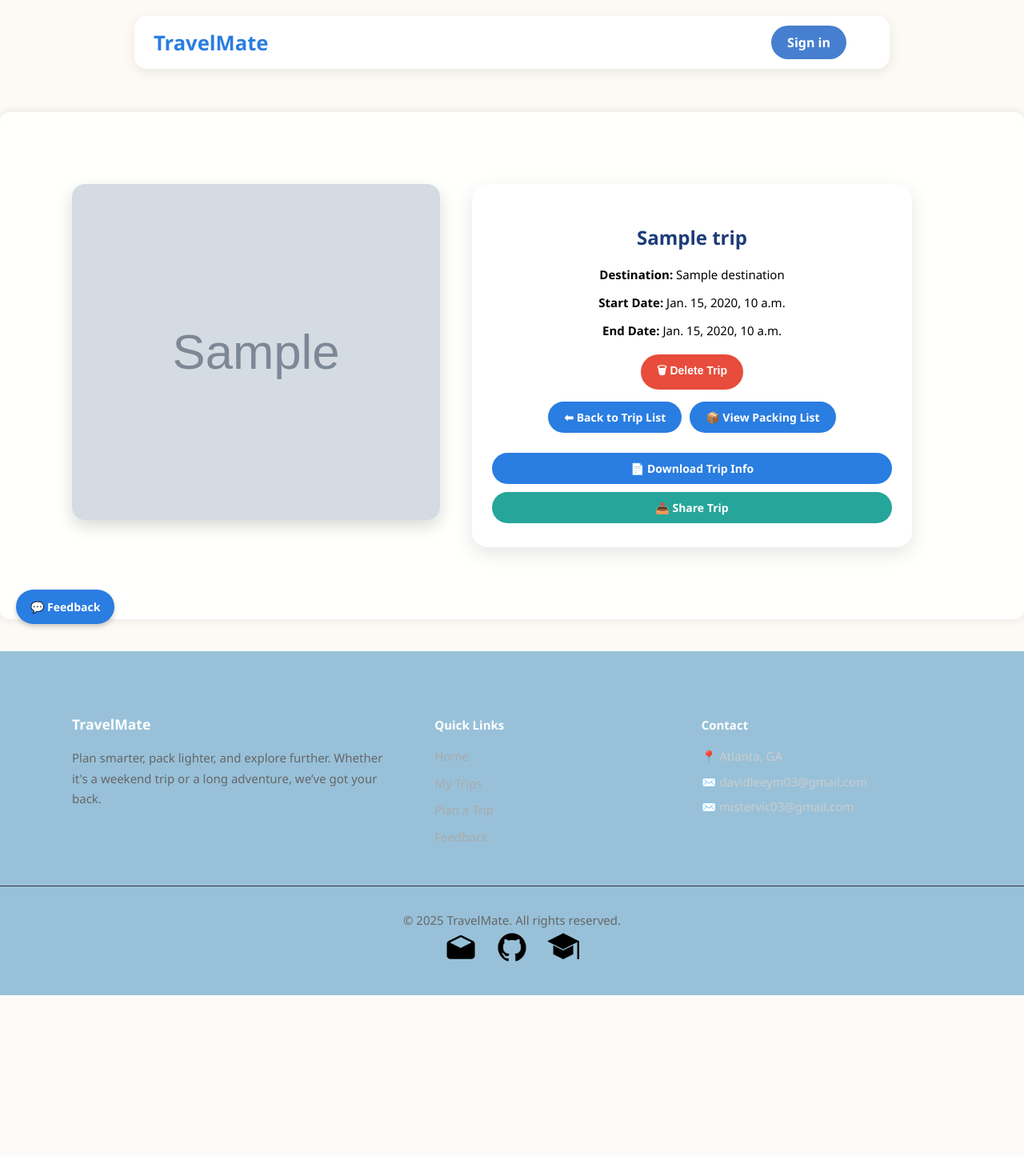
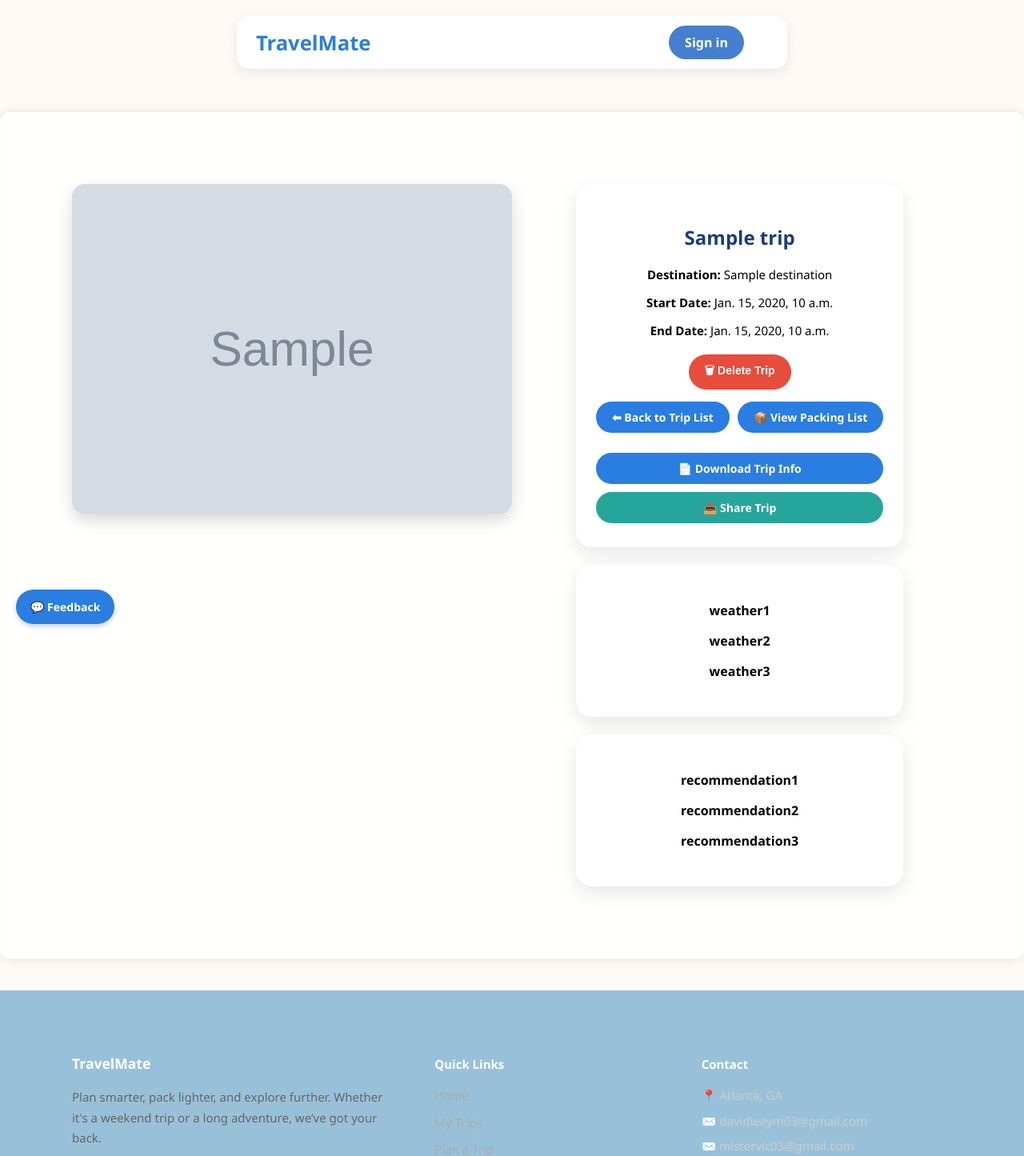
Before and after one commit to steve0joo/TravelMate, a Django app: template trips/templates/trips/trip_detail.html in a window 1280 px wide. Shown: the top 1445 px of the page at 80% size. Before the commit the page ends 1244 px from the top, so only its background shows below. Run offline with Django 3.2, Linux system fonts and the light colour scheme; the template is opened without the code that fills it: most values are stand-ins (such as "Sample title", 1, 10 or a date in 2020); grey boxes marked "Sample" are stand-in pictures.

Commit message:
Changed trip detail UI

```diff
--- a/templates/base.html
+++ b/templates/base.html
@@ -10,7 +10,8 @@
             top: 20px;
             left: 50%;
             transform: translateX(-50%);
-            width: 70%;
+            width: 50%;
+            min-width: 40%;
 
             background: #ffffff;
             padding: 12px 24px;
@@ -27,6 +28,7 @@
 
         .header.shrink {
             width: 30%;
+            min-width: 30%;
         }
 
         .header-inner {
@@ -50,6 +52,7 @@
             gap: 12px;
             align-items: center;
             margin-right: 10px;
+            flex-wrap: wrap;
         }
 
         .headerButtons {
@@ -114,7 +117,7 @@
         }
 
         .container {
-            max-width: 2000px;
+            max-width: 1500px;
             margin: 40px auto;
             background: rgba(255, 255, 255, 0.85);
             backdrop-filter: blur(4px);
--- a/trips/templates/trips/trip_detail.html
+++ b/trips/templates/trips/trip_detail.html
@@ -14,7 +14,8 @@
         }
 
         .trip-image {
-            max-width: 460px;
+            max-width: 50%;
+            flex-shrink: 1;
             flex: 1;
             height: 100%;
             display: flex;
@@ -23,11 +24,11 @@
 
         .trip-image img {
             width: 100%;
-            height: 420px;
+            height: auto;
             display: block;
             border-radius: 16px;
             box-shadow: 0 8px 20px rgba(0, 0, 0, 0.15);
-            object-fit: cover;
+            object-fit: contain;
         }
 
         .trip-card {
@@ -117,6 +118,28 @@
                 transform: translateY(0);
             }
         }
+
+        .weather-card {
+            flex: 1;
+            max-width: 500px;
+            background: #ffffff;
+            padding: 30px 25px;
+            border-radius: 20px;
+            box-shadow: 0 8px 25px rgba(0, 0, 0, 0.1);
+            text-align: center;
+            height: auto;
+        }
+
+        .recommendation-card {
+            flex: 1;
+            max-width: 500px;
+            background: #ffffff;
+            padding: 30px 25px;
+            border-radius: 20px;
+            box-shadow: 0 8px 25px rgba(0, 0, 0, 0.1);
+            text-align: center;
+            height: auto;
+        }
     </style>
 
     <div class="trip-container">
@@ -125,7 +148,8 @@
                 <img src="{{ photo_url }}" alt="Photo of {{ trip.destination }}">
             {% endif %}
         </div>
-
+        <br>
+        <div class="trip-details">
             <div class="trip-card">
                 <h2>{{ trip.name }}</h2>
                 <p><strong>Destination:</strong> {{ trip.destination }}</p>
@@ -147,5 +171,18 @@
                     <a href="{% url 'share_trip' trip.id %}" class="button-link btn-green">📤 Share Trip</a>
                 </div>
             </div>
+            <br>
+            <div class="weather-card">
+                <p><strong>weather1</strong></p>
+                <p><strong>weather2</strong></p>
+                <p><strong>weather3</strong></p>
+            </div>
+            <br>
+            <div class="recommendation-card">
+                <p><strong>recommendation1</strong></p>
+                <p><strong>recommendation2</strong></p>
+                <p><strong>recommendation3</strong></p>
+            </div>
+        </div>
     </div>
 {% endblock %}
```
Also changed, not shown: db.sqlite3. Lines whose indentation alone changed are shown as unchanged.
